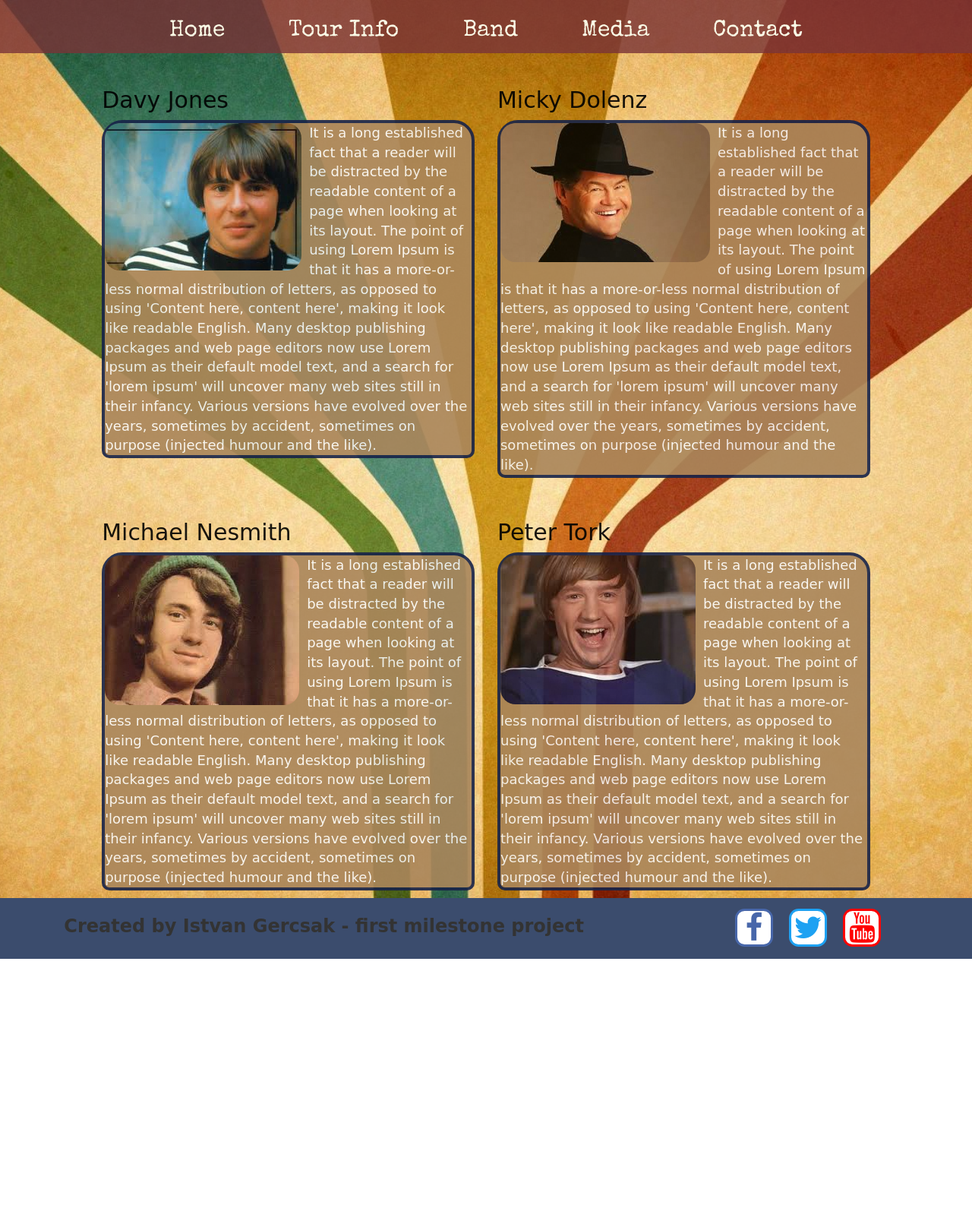
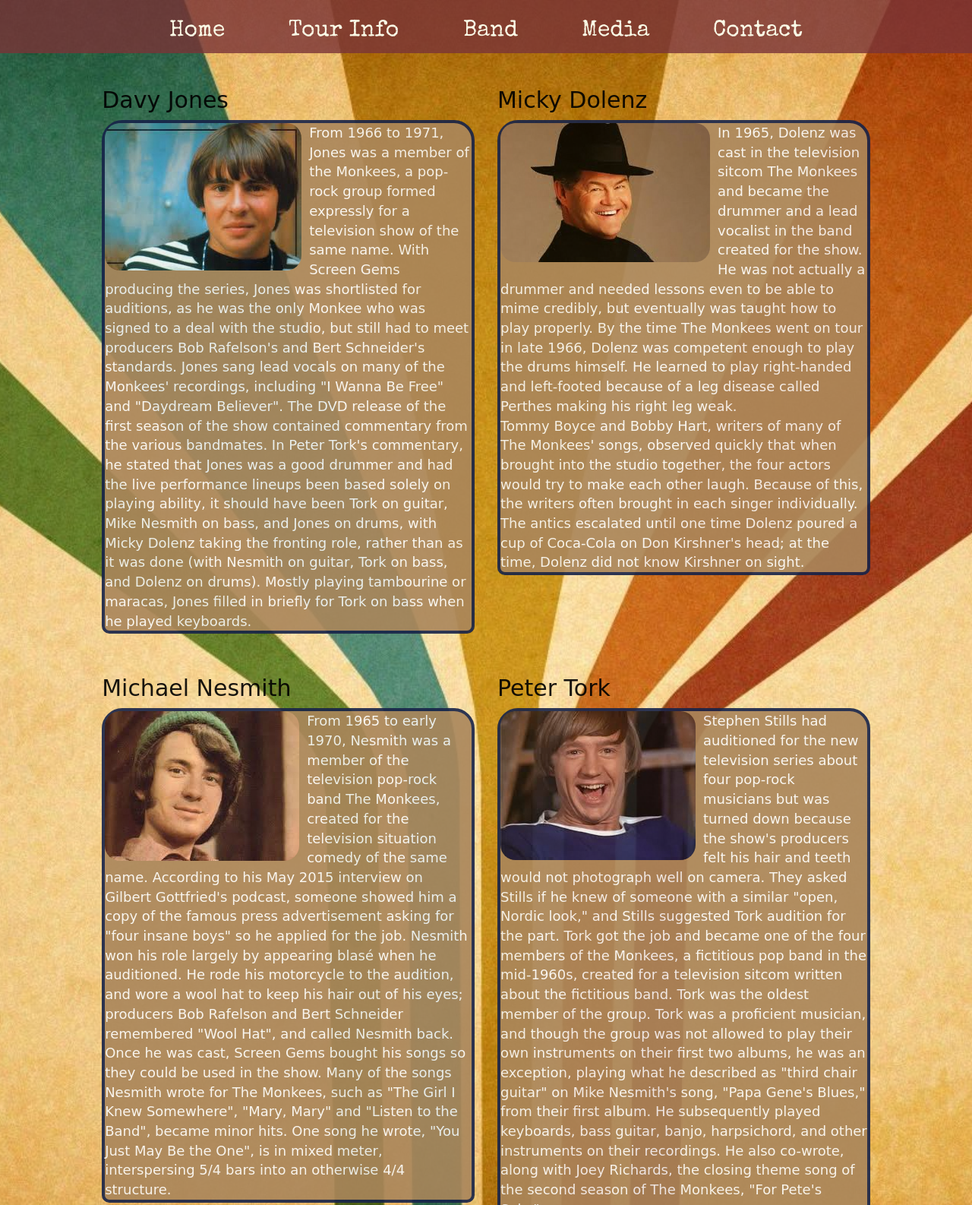
Before and after one commit to IstvanGercsak/TheMonkees, a plain HTML site: page band.html in a window 1280 px wide. Shown: the top 1586 px of the page at 76% size. Before the commit the page ends 1262 px from the top, so only its background shows below. Drawn offline with nearby package versions, Linux system fonts and the light colour scheme; a web font is replaced by a local one.

Commit message:
Tour sites

```diff
--- a/assets/css/style.css
+++ b/assets/css/style.css
@@ -167,8 +167,6 @@
     left: 2.5em;
     top: 3em;
     display: block;
-    font-family: "Exo", sans-serif;
-    font-weight: 500;
     font-size: .8em;
     padding: 0;
     margin: 0;
@@ -193,7 +191,7 @@
 
 .ticket-status {
     position: absolute;
-    left: 40%;
+    left: 15%;
     top: 50%;
     /*padding: 3px 30px 2px 10px;*/
     color: black;
@@ -205,20 +203,6 @@
     padding-top: 27px;
 }
 
-.hidden-circle-container {
-    width: 40px;
-    height: 40px;
-    background-color: #172349;
-    border-radius: 50%;
-    visibility: hidden;
-}
-
-.hidden-circle {
-    width: 40px;
-    height: 40px;
-    background-color: #172349;
-    border-radius: 50%;
-}
 
 /*
 ###########################
@@ -421,21 +405,6 @@
     }
 }
 
-/* Responsive Tour Info site */
-
-@media (max-width: 768px) {
-
-    /*.hidden-circle-container {*/
-    /*visibility: visible;*/
-    /*}*/
-    /*.progress {*/
-    /*visibility: hidden;*/
-    /*}*/
-     .progress-position{
-        visibility: hidden;
-    }
-}
-
 /* Responsive Band site */
 
 @media (max-width: 420px) {
@@ -451,6 +420,11 @@
         border-bottom-right-radius: 10px;
     }
 
+    .progress-position {
+        visibility: hidden;
+        left: 15%;
+        font-size: 10px;
+    }
 
 }
 
--- a/band.html
+++ b/band.html
@@ -38,37 +38,36 @@
                 <div class="col-md-5 col-md-offset-1 band-member-position">
                     <h2>Davy Jones</h2>
                     <p>
-                        <img src="assets/images/dj.jpg" alt="Davy Jones">It is a long
-                        established fact
-                        that a reader will be
-                        distracted by the readable
-                        content of a page when looking at its layout. The point of using Lorem Ipsum is that it has a
-                        more-or-less normal distribution of letters, as opposed to using 'Content here, content here',
-                        making it
-                        look like readable English. Many desktop publishing packages and web page editors now use Lorem
-                        Ipsum as
-                        their default model text, and a search for 'lorem ipsum' will uncover many web sites still in
-                        their
-                        infancy. Various versions have evolved over the years, sometimes by accident, sometimes on
-                        purpose
-                        (injected humour and the like).
+                        <img src="assets/images/dj.jpg" alt="Davy Jones">From 1966 to 1971, Jones was a member of the
+                        Monkees, a pop-rock group formed expressly for a television show of the same name. With Screen
+                        Gems producing the series, Jones was shortlisted for auditions, as he was the only Monkee who
+                        was signed to a deal with the studio, but still had to meet producers Bob Rafelson's and Bert
+                        Schneider's standards. Jones sang lead vocals on many of the Monkees' recordings, including
+                        "I Wanna Be Free" and "Daydream Believer". The DVD release of the first season of the show
+                        contained commentary from the various bandmates. In Peter Tork's commentary, he stated that
+                        Jones was a good drummer and had the live performance lineups been based solely on playing
+                        ability, it should have been Tork on guitar, Mike Nesmith on bass, and Jones on drums, with
+                        Micky Dolenz taking the fronting role, rather than as it was done (with Nesmith on guitar, Tork
+                        on bass, and Dolenz on drums). Mostly playing tambourine or maracas, Jones filled in briefly for
+                        Tork on bass when he played keyboards.
+
                     </p>
                 </div>
                 <div class="col-md-5 band-member-position">
                     <h2>Micky Dolenz</h2>
                     <p>
-                        <img src="assets/images/md.jpg" alt="Micky Dolenz">It is a long established fact that a reader
-                        will be distracted by the readable
-                        content of a page when looking at its layout. The point of using Lorem Ipsum is that it has a
-                        more-or-less normal distribution of letters, as opposed to using 'Content here, content here',
-                        making it
-                        look like readable English. Many desktop publishing packages and web page editors now use Lorem
-                        Ipsum as
-                        their default model text, and a search for 'lorem ipsum' will uncover many web sites still in
-                        their
-                        infancy. Various versions have evolved over the years, sometimes by accident, sometimes on
-                        purpose
-                        (injected humour and the like).
+                        <img src="assets/images/md.jpg" alt="Micky Dolenz">In 1965, Dolenz was cast in the television
+                        sitcom The Monkees and became the drummer and a lead vocalist in the band created for the show.
+                        He was not actually a drummer and needed lessons even to be able to mime credibly, but
+                        eventually was taught how to play properly. By the time The Monkees went on tour in late 1966,
+                        Dolenz was competent enough to play the drums himself. He learned to play right-handed and
+                        left-footed because of a leg disease called Perthes making his right leg weak.<br>Tommy Boyce
+                        and
+                        Bobby Hart, writers of many of The Monkees' songs, observed quickly that when
+                        brought into the studio together, the four actors would try to make each other laugh. Because of
+                        this, the writers often brought in each singer individually. The antics escalated until one time
+                        Dolenz poured a cup of Coca-Cola on Don Kirshner's head; at the time, Dolenz did not know
+                        Kirshner on sight.
                     </p>
                 </div>
             </div>
@@ -76,38 +75,36 @@
                 <div class="col-md-5 col-md-offset-1 band-member-position">
                     <h2>Michael Nesmith</h2>
                     <p>
-                        <img src="assets/images/mn.jpg" alt="Michael Nesmith">It is a long established fact that a reader
-                        will be distracted by the readable
-                        content of a page when looking at its layout. The point of using Lorem Ipsum is that it has a
-                        more-or-less normal distribution of letters, as opposed to using 'Content here, content here',
-                        making it
-                        look like readable English. Many desktop publishing packages and web page editors now use Lorem
-                        Ipsum as
-                        their default model text, and a search for 'lorem ipsum' will uncover many web sites still in
-                        their
-                        infancy. Various versions have evolved over the years, sometimes by accident, sometimes on
-                        purpose
-                        (injected humour and the like).</p>
+                        <img src="assets/images/mn.jpg" alt="Michael Nesmith">From 1965 to early 1970, Nesmith was a
+                        member of the television pop-rock band The Monkees, created for the television situation comedy
+                        of the same name. According to his May 2015 interview on Gilbert Gottfried's podcast, someone
+                        showed him a copy of the famous press advertisement asking for "four insane boys" so he applied
+                        for the job. Nesmith won his role largely by appearing blasé when he auditioned. He rode his
+                        motorcycle to the audition, and wore a wool hat to keep his hair out of his eyes; producers Bob
+                        Rafelson and Bert Schneider remembered "Wool Hat", and called Nesmith back.
+
+                        Once he was cast, Screen Gems bought his songs so they could be used in the show. Many of the
+                        songs Nesmith wrote for The Monkees, such as "The Girl I Knew Somewhere", "Mary, Mary" and
+                        "Listen to the Band", became minor hits. One song he wrote, "You Just May Be the One", is in
+                        mixed meter, interspersing 5/4 bars into an otherwise 4/4 structure.</p>
                 </div>
                 <div class="col-md-5 band-member-position">
                     <h2>Peter Tork</h2>
                     <p>
-                        <img src="assets/images/pt.jpg" alt="Peter Tork">It is a long established fact that a
-                        reader
-                        will be distracted by the readable
-                        content of a page when looking at its layout. The point of using Lorem Ipsum is that it has
-                        a
-                        more-or-less normal distribution of letters, as opposed to using 'Content here, content
-                        here',
-                        making it
-                        look like readable English. Many desktop publishing packages and web page editors now use
-                        Lorem
-                        Ipsum as
-                        their default model text, and a search for 'lorem ipsum' will uncover many web sites still
-                        in their
-                        infancy. Various versions have evolved over the years, sometimes by accident, sometimes on
-                        purpose
-                        (injected humour and the like).</p>
+                        <img src="assets/images/pt.jpg" alt="Peter Tork">Stephen Stills had auditioned for the new
+                        television series about four pop-rock musicians but was turned down because the show's producers
+                        felt his hair and teeth would not photograph well on camera. They asked Stills if he knew of
+                        someone with a similar "open, Nordic look," and Stills suggested Tork audition for the part.
+                        Tork got the job and became one of the four members of the Monkees, a fictitious pop band in the
+                        mid-1960s, created for a television sitcom written about the fictitious band. Tork was the
+                        oldest member of the group.
+
+                        Tork was a proficient musician, and though the group was not allowed to play their own
+                        instruments on their first two albums, he was an exception, playing what he described as "third
+                        chair guitar" on Mike Nesmith's song, "Papa Gene's Blues," from their first album. He
+                        subsequently played keyboards, bass guitar, banjo, harpsichord, and other instruments on their
+                        recordings. He also co-wrote, along with Joey Richards, the closing theme song of the second
+                        season of The Monkees, "For Pete's Sake".</p>
 
                 </div>
             </div>
```
Also changed, not shown: media.html (+1 -1 lines), tourinfo.html (+4 -16 lines).
